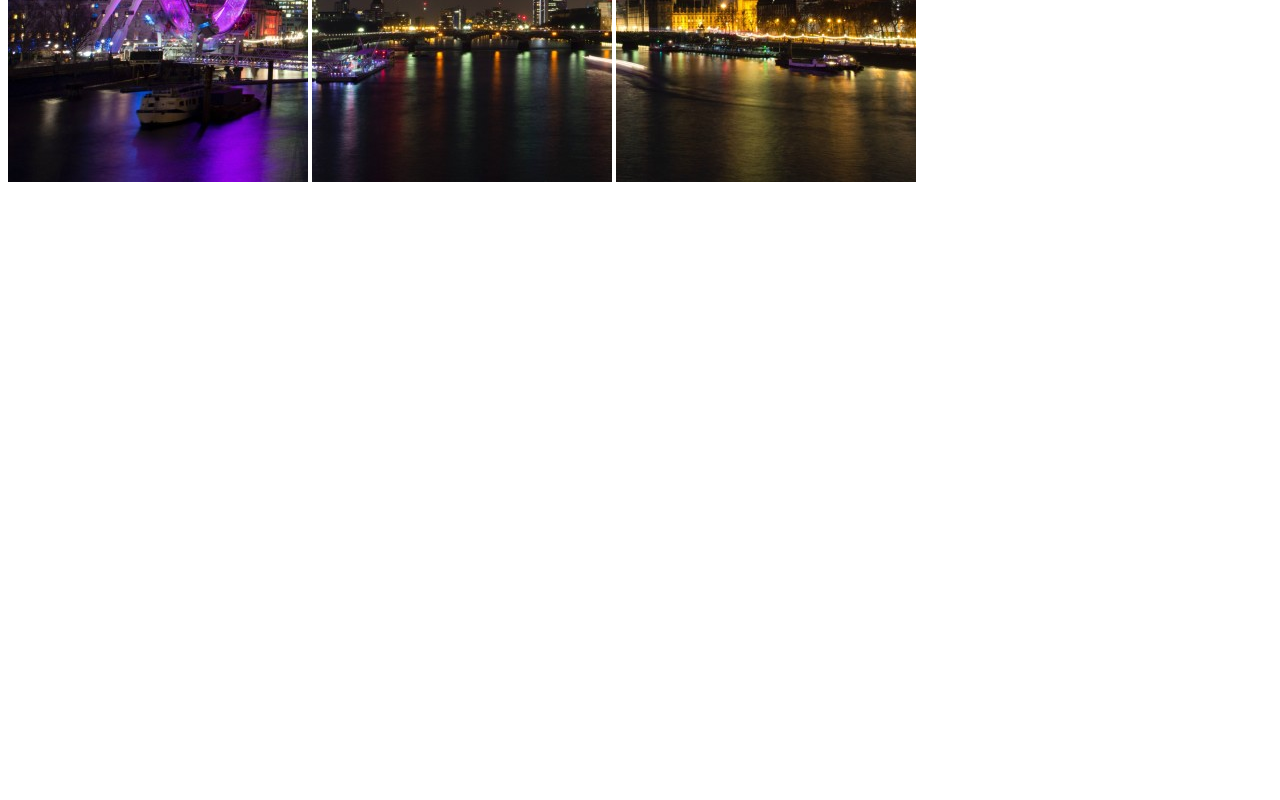
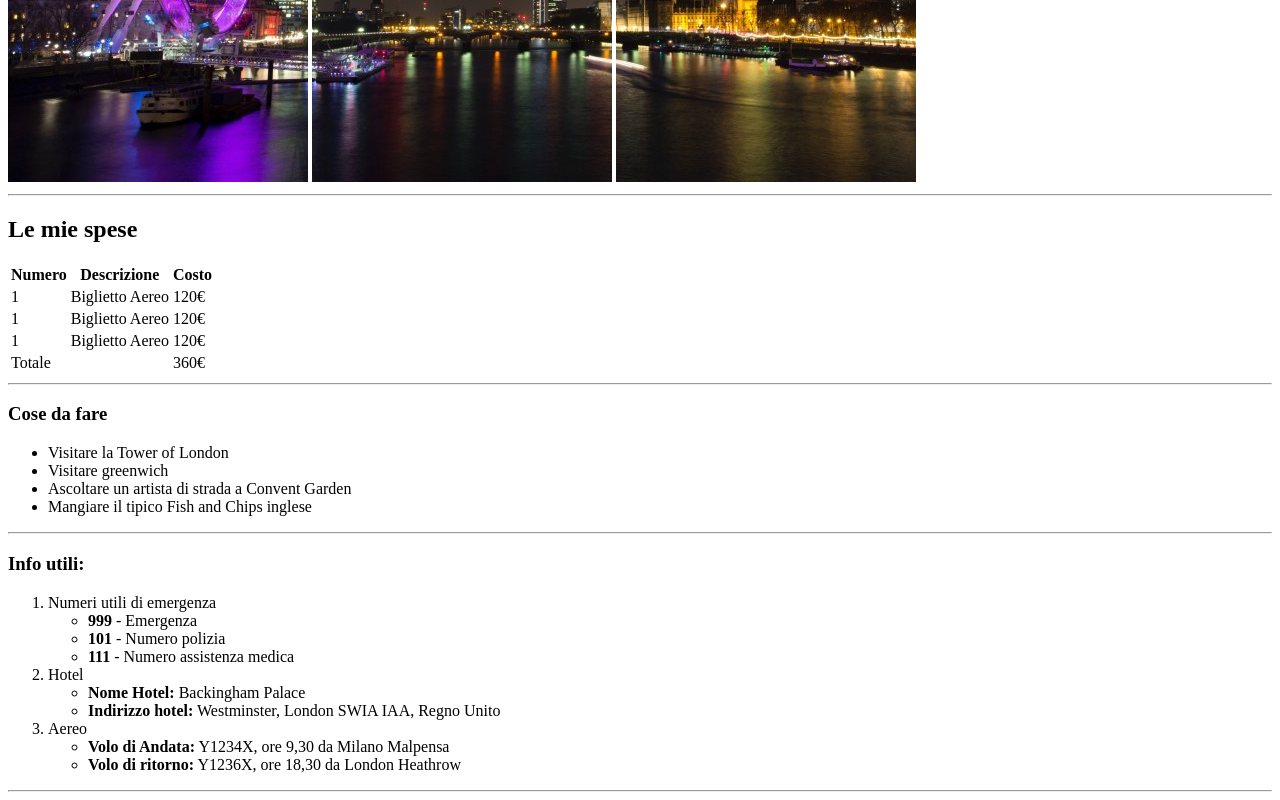
Before and after one commit to NiccoCorsini/html-london-trip, a website: page index.html in a window 1280 px wide. Shown: the part 498-1298 px from the top of the page. Before the commit the page ends 800 px from the top, so only its background shows below. Drawn offline with Linux system fonts and the light colour scheme.

Commit message:
Main added

```diff
--- a/index.html
+++ b/index.html
@@ -12,7 +12,7 @@
       <h1>Il mio Viaggio a Londra</h1>
     </header>
 
-    <!-- Slideshow -->
+    <!-- Slideshow 1 -->
     <section>
       <span>
         <img src="./img/pexels-bill-emrich-230794-0.jpg" alt="Slide 1" />
@@ -25,6 +25,106 @@
       <span>
         <img src="./img/pexels-bill-emrich-230794-2.jpg" alt="Slide 3" />
       </span>
+
+      <hr />
     </section>
+
+    <!-- Macro contents -->
+    <main>
+      <!-- Spese -->
+      <section>
+        <h2>Le mie spese</h2>
+
+        <table>
+          <tr>
+            <th>Numero</th>
+            <th>Descrizione</th>
+            <th>Costo</th>
+          </tr>
+
+          <tr>
+            <td>1</td>
+            <td>Biglietto Aereo</td>
+            <td>120€</td>
+          </tr>
+
+          <tr>
+            <td>1</td>
+            <td>Biglietto Aereo</td>
+            <td>120€</td>
+          </tr>
+
+          <tr>
+            <td>1</td>
+            <td>Biglietto Aereo</td>
+            <td>120€</td>
+          </tr>
+
+          <tr>
+            <td>Totale</td>
+            <td></td>
+            <td>360€</td>
+          </tr>
+        </table>
+
+        <hr />
+      </section>
+
+      <!-- Cose da fare-->
+      <section>
+        <h3>Cose da fare</h3>
+
+        <ul>
+          <li>Visitare la Tower of London</li>
+          <li>Visitare greenwich</li>
+          <li>Ascoltare un artista di strada a Convent Garden</li>
+          <li>Mangiare il tipico Fish and Chips inglese</li>
+        </ul>
+
+        <hr />
+      </section>
+      <!-- Info -->
+      <section>
+        <h3>Info utili:</h3>
+
+        <ol>
+          <li>
+            Numeri utili di emergenza
+            <ul>
+              <li><strong>999</strong> - Emergenza</li>
+              <li><strong>101</strong> - Numero polizia</li>
+              <li><strong>111</strong> - Numero assistenza medica</li>
+            </ul>
+          </li>
+
+          <li>
+            Hotel
+            <ul>
+              <li><strong>Nome Hotel:</strong> Backingham Palace</li>
+              <li>
+                <strong>Indirizzo hotel:</strong> Westminster, London SWIA IAA,
+                Regno Unito
+              </li>
+            </ul>
+          </li>
+
+          <li>
+            Aereo
+            <ul>
+              <li>
+                <strong>Volo di Andata:</strong> Y1234X, ore 9,30 da Milano
+                Malpensa
+              </li>
+              <li>
+                <strong>Volo di ritorno:</strong> Y1236X, ore 18,30 da London
+                Heathrow
+              </li>
+            </ul>
+          </li>
+        </ol>
+
+        <hr />
+      </section>
+    </main>
   </body>
 </html>
```
